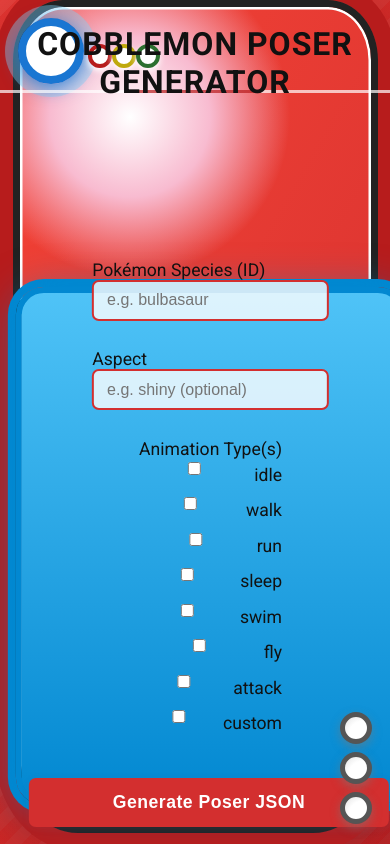
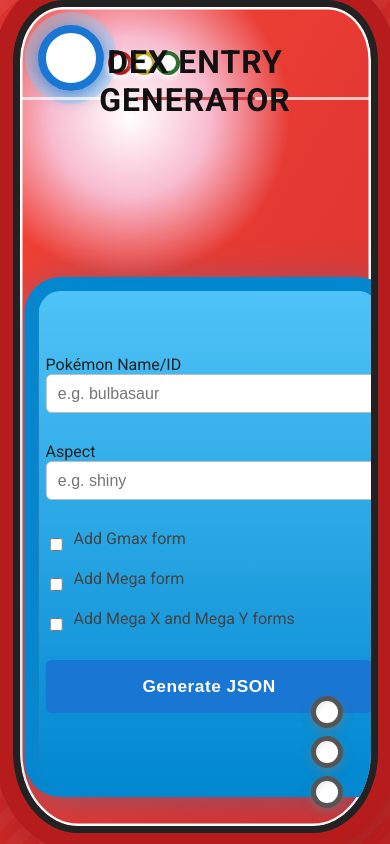
Before and after one commit to TheSoundDude/poser, a plain HTML site: page index.html in a window 390 px wide. Drawn offline with Linux system fonts and the light colour scheme.

Commit message:
Update index.html

```diff
--- a/index.html
+++ b/index.html
@@ -2,8 +2,9 @@
 <html lang="en">
 <head>
     <meta charset="UTF-8">
-    <title>Cobblemon Poser Generator</title>
+    <title>Dex Entry Generator</title>
     <meta name="viewport" content="width=device-width, initial-scale=1">
+    <!-- Google Fonts for a modern look -->
     <link href="https://fonts.googleapis.com/css2?family=Roboto:wght@700;400&display=swap" rel="stylesheet">
     <style>
         html, body {
@@ -29,16 +30,14 @@
                 rgba(220,38,38,0.18) 24px
               ),
               linear-gradient(120deg, #e53935 0%, #b71c1c 100%);
-            /* Use flexbox to center .pokedex-frame vertically and horizontally */
             display: flex;
             flex-direction: column;
             align-items: center;
             justify-content: center;
         }
         .pokedex-frame {
-            /* Centered with flexbox, no absolute positioning */
-            width: 700px; /* Reduced from 900px */
-            max-width: 90vw; /* Reduced from 97vw */
+            width: 700px;
+            max-width: 90vw;
             height: 1400px;
             max-height: 97vh;
             min-width: 340px;
@@ -59,6 +58,7 @@
             flex-direction: column;
             align-items: center;
             justify-content: flex-start;
+            position: relative;
         }
         .pokedex-title {
             font-family: 'Roboto', Arial, sans-serif;
@@ -133,23 +133,6 @@
             z-index: 3;
             opacity: 0.7;
         }
-        .pokedex-buttons {
-            position: absolute;
-            right: 48px;
-            bottom: 90px;
-            display: flex;
-            flex-direction: column;
-            gap: 32px;
-            z-index: 6;
-        }
-        .pokedex-button {
-            width: 54px;
-            height: 54px;
-            border-radius: 50%;
-            border: 5px solid #555;
-            background: radial-gradient(circle at 18px 18px, #fff 14px, #e0e0e0 26px, #bdbdbd 54px);
-            box-shadow: 0 4px 10px #7778;
-        }
         .pokedex-screen {
             position: absolute;
             left: 53%;
@@ -181,79 +164,73 @@
             flex-direction: column;
             align-items: center;
         }
+        /* Lowered and moved more to right */
+        .pokedex-buttons {
+            position: absolute;
+            right: 33px;   /* was 48px; moves further right */
+            bottom: 60px;  /* was top: 50% + translateY(-50%), now absolute lower */
+            display: flex;
+            flex-direction: column;
+            gap: 32px;
+            z-index: 6;
+        }
+        .pokedex-button {
+            width: 50px;
+            height: 50px;
+            border-radius: 50%;
+            border: 5px solid #555;
+            background: radial-gradient(circle at 18px 18px, #fff 14px, #e0e0e0 26px, #bdbdbd 54px);
+            box-shadow: 0 4px 10px #7778;
+        }
         label {
             display: block;
-            margin-bottom: 0.7em;
+            margin-bottom: 0.8em;
             font-weight: 500;
-            color: #111;
-            font-size: 1.1rem;
+            color: #222;
         }
-        form {
+        input[type="text"] {
             width: 100%;
-            max-width: 370px;
-            margin: 0 auto;
-            display: flex;
-            flex-direction: column;
-            align-items: center;
-        }
-        input, select {
-            width: 100%;
-            max-width: 360px;
-            padding: 0.6em 0.8em;
-            border: 2px solid #d32f2f;
-            border-radius: 7px;
+            padding: 0.6em 0.7em;
+            border: 1px solid #bbb;
+            border-radius: 6px;
             font-size: 1rem;
             margin-bottom: 1em;
-            background: rgba(255,255,255,0.8);
-            color: #111;
             transition: border-color 0.2s;
-            box-sizing: border-box;
         }
-        input:focus, select:focus {
-            border-color: #b71c1c;
+        input[type="text"]:focus {
+            border-color: #1976d2;
             outline: none;
+        }
+        .checkbox-group {
+            margin-bottom: 1.2em;
+        }
+        .checkbox-group label {
+            font-weight: 400;
+            color: #444;
+            margin-left: 0.5em;
+        }
+        .checkbox-wrap {
+            display: flex;
+            align-items: center;
+            margin-bottom: 0.5em;
         }
         button {
             width: 100%;
-            max-width: 360px;
-            background: #d32f2f;
+            background: #1976d2;
             color: #fff;
             border: none;
-            border-radius: 7px;
-            padding: 0.8em 0;
-            font-size: 1.1rem;
+            border-radius: 6px;
+            padding: 0.95em 0;
+            font-size: 1.08rem;
             font-weight: 700;
             cursor: pointer;
-            box-shadow: 0 2px 8px rgba(211,47,47,0.08);
+            box-shadow: 0 2px 8px rgba(25,118,210,0.08);
             letter-spacing: 0.5px;
             transition: background 0.2s, box-shadow 0.2s;
-            margin-top: 0.5em;
-            align-self: stretch;
         }
         button:hover {
-            background: #b71c1c;
-            box-shadow: 0 4px 16px rgba(211,47,47,0.13);
-        }
-        .desc, .auto-name {
-            display: none !important;
-        }
-        .animation-checkboxes {
-            display: flex;
-            flex-wrap: wrap;
-            gap: 0.7em 1.1em;
-            margin-bottom: 1em;
-        }
-        .animation-checkboxes label {
-            font-weight: 400;
-            color: #111;
-            margin-left: 0.3em;
-            margin-bottom: 0;
-            white-space: nowrap;
-            font-size: 1em;
-        }
-        .animation-checkbox-wrap {
-            display: flex;
-            align-items: center;
+            background: #1356a2;
+            box-shadow: 0 4px 16px rgba(25,118,210,0.13);
         }
         @media (max-width: 1200px) {
             body {
@@ -303,28 +280,13 @@
                 height: 3px;
             }
             .pokedex-buttons {
-                right: 18px;
-                bottom: 20px;
+                right: 28px;
+                bottom: 18px;
                 gap: 8px;
             }
             .pokedex-button {
                 width: 22px;
                 height: 22px;
-            }
-            .pokedex-screen {
-                min-height: 90px;
-                width: 94%;
-                left: 53.5%;
-                max-width: 99vw;
-            }
-            .screen-content {
-                padding: 0.5rem 0.1rem 0.8rem 0.1rem;
-            }
-            form {
-                max-width: 98vw;
-            }
-            .pokedex-title {
-                margin-top: 18px;
             }
         }
         @media (max-width: 480px) {
@@ -341,21 +303,18 @@
             .screen-content {
                 padding: 0.25rem 0.1rem 0.6rem 0.1rem;
             }
-            .animation-checkboxes {
-                flex-direction: column;
-                gap: 0.2em;
-            }
         }
     </style>
 </head>
 <body>
     <div class="pokedex-frame">
-        <div class="pokedex-title">COBBLEMON POSER GENERATOR</div>
+        <div class="pokedex-title">DEX ENTRY GENERATOR</div>
         <div class="pokedex-lens"></div>
         <div class="pokedex-led-red"></div>
         <div class="pokedex-led-yellow"></div>
         <div class="pokedex-led-green"></div>
         <div class="pokedex-divider"></div>
+        <!-- Lower and more right: -->
         <div class="pokedex-buttons">
             <div class="pokedex-button"></div>
             <div class="pokedex-button"></div>
@@ -363,106 +322,102 @@
         </div>
         <div class="pokedex-screen">
             <div class="screen-content">
-                <form id="poserForm">
+                <form id="dexForm">
                     <label>
-                        Pokémon Species (ID)<br>
-                        <input type="text" id="species" required placeholder="e.g. bulbasaur">
+                        Pokémon Name/ID
+                        <input type="text" id="pokemon_id" required placeholder="e.g. bulbasaur">
                     </label>
                     <label>
-                        Aspect<br>
-                        <input type="text" id="aspect" placeholder="e.g. shiny (optional)">
+                        Aspect
+                        <input type="text" id="aspect" required placeholder="e.g. shiny">
                     </label>
-                    <label>
-                        Animation Type(s)<br>
-                        <div class="animation-checkboxes" id="animationCheckboxes">
-                            <div class="animation-checkbox-wrap">
-                                <input type="checkbox" id="anim_idle" name="animation_type" value="idle">
-                                <label for="anim_idle">idle</label>
-                            </div>
-                            <div class="animation-checkbox-wrap">
-                                <input type="checkbox" id="anim_walk" name="animation_type" value="walk">
-                                <label for="anim_walk">walk</label>
-                            </div>
-                            <div class="animation-checkbox-wrap">
-                                <input type="checkbox" id="anim_run" name="animation_type" value="run">
-                                <label for="anim_run">run</label>
-                            </div>
-                            <div class="animation-checkbox-wrap">
-                                <input type="checkbox" id="anim_sleep" name="animation_type" value="sleep">
-                                <label for="anim_sleep">sleep</label>
-                            </div>
-                            <div class="animation-checkbox-wrap">
-                                <input type="checkbox" id="anim_swim" name="animation_type" value="swim">
-                                <label for="anim_swim">swim</label>
-                            </div>
-                            <div class="animation-checkbox-wrap">
-                                <input type="checkbox" id="anim_fly" name="animation_type" value="fly">
-                                <label for="anim_fly">fly</label>
-                            </div>
-                            <div class="animation-checkbox-wrap">
-                                <input type="checkbox" id="anim_attack" name="animation_type" value="attack">
-                                <label for="anim_attack">attack</label>
-                            </div>
-                            <div class="animation-checkbox-wrap">
-                                <input type="checkbox" id="anim_custom" name="animation_type" value="custom">
-                                <label for="anim_custom">custom</label>
-                            </div>
+                    <div class="checkbox-group">
+                        <div class="checkbox-wrap">
+                            <input type="checkbox" id="gmax">
+                            <label for="gmax">Add Gmax form</label>
                         </div>
-                    </label>
-                    <button type="submit">Generate Poser JSON</button>
+                        <div class="checkbox-wrap">
+                            <input type="checkbox" id="mega">
+                            <label for="mega">Add Mega form</label>
+                        </div>
+                        <div class="checkbox-wrap">
+                            <input type="checkbox" id="megaxy">
+                            <label for="megaxy">Add Mega X and Mega Y forms</label>
+                        </div>
+                    </div>
+                    <button type="submit">Generate JSON</button>
                 </form>
             </div>
         </div>
     </div>
     <script>
-        function getAutoPoserName() {
-            const species = document.getElementById('species').value.trim();
-            const aspect = document.getElementById('aspect').value.trim();
-            if (!species && !aspect) return "_.json";
-            if (species && !aspect) return `${species}.json`;
-            if (!species && aspect) return `_${aspect}.json`;
-            return `${species}_${aspect}.json`;
+        // Make Mega and Mega X/Y mutually exclusive
+        const mega = document.getElementById('mega');
+        const megaxy = document.getElementById('megaxy');
+
+        mega.addEventListener('change', function() {
+            if (this.checked) {
+                megaxy.checked = false;
+                megaxy.disabled = true;
+            } else {
+                megaxy.disabled = false;
+            }
+        });
+
+        megaxy.addEventListener('change', function() {
+            if (this.checked) {
+                mega.checked = false;
+                mega.disabled = true;
+            } else {
+                mega.disabled = false;
+            }
+        });
+
+        function makeDexEntry(pokemon_id, aspect, forms) {
+            const pokemon_id_aspect = `${pokemon_id}_${aspect}`;
+            return {
+                id: `cobblemon:${pokemon_id_aspect}`,
+                speciesId: `cobblemon:${pokemon_id}`,
+                displayAspects: [aspect],
+                conditionAspects: [aspect],
+                forms: forms,
+                variations: [
+                    {
+                        displayName: `${pokemon_id}_${aspect}`,
+                        aspects: [aspect]
+                    }
+                ]
+            };
         }
 
-        document.getElementById('poserForm').addEventListener('submit', function(event) {
+        document.getElementById('dexForm').addEventListener('submit', function(event) {
             event.preventDefault();
-            const species = document.getElementById('species').value.trim();
+            const pokemon_id = document.getElementById('pokemon_id').value.trim();
             const aspect = document.getElementById('aspect').value.trim();
-            const poserName = species && aspect ? `${species}_${aspect}` :
-                              species ? species : aspect ? aspect : '';
-            const filename = getAutoPoserName();
-
-            const checkedBoxes = document.querySelectorAll('input[name="animation_type"]:checked');
-            const selectedAnimations = Array.from(checkedBoxes).map(cb => cb.value);
-
-            if (!species) {
-                alert("Please enter a Pokémon Species (ID).");
-                return;
-            }
-            if (selectedAnimations.length === 0) {
-                alert("Please select at least one animation type.");
-                return;
+            const forms = [
+                { displayForm: "Normal", unlockForms: ["Normal"] }
+            ];
+            if (document.getElementById('gmax').checked) {
+                forms.push({ displayForm: "Gmax", unlockForms: ["Gmax"] });
             }
 
-            const posers = selectedAnimations.map(animationType => {
-                const poser = {
-                    name: poserName,
-                    animation: animationType,
-                    species: `cobblemon:${species}`
-                };
-                if (aspect) {
-                    poser.aspect = aspect;
-                }
-                return poser;
-            });
+            const megaChecked = document.getElementById('mega').checked;
+            const megaXYChecked = document.getElementById('megaxy').checked;
 
-            const output = (posers.length === 1) ? posers[0] : posers;
+            // If Mega X/Y is checked, add both Mega X and Mega Y, do not add Mega
+            if (megaXYChecked) {
+                forms.push({ displayForm: "Mega X", unlockForms: ["Mega X"] });
+                forms.push({ displayForm: "Mega Y", unlockForms: ["Mega Y"] });
+            } else if (megaChecked) {
+                forms.push({ displayForm: "Mega", unlockForms: ["Mega"] });
+            }
 
-            const blob = new Blob([JSON.stringify(output, null, 4)], {type: "application/json"});
+            const dexEntry = makeDexEntry(pokemon_id, aspect, forms);
+            const blob = new Blob([JSON.stringify(dexEntry, null, 4)], {type: "application/json"});
             const url = URL.createObjectURL(blob);
             const a = document.createElement('a');
             a.href = url;
-            a.download = filename;
+            a.download = `${pokemon_id}_${aspect}.json`;
             document.body.appendChild(a);
             a.click();
             document.body.removeChild(a);
```
